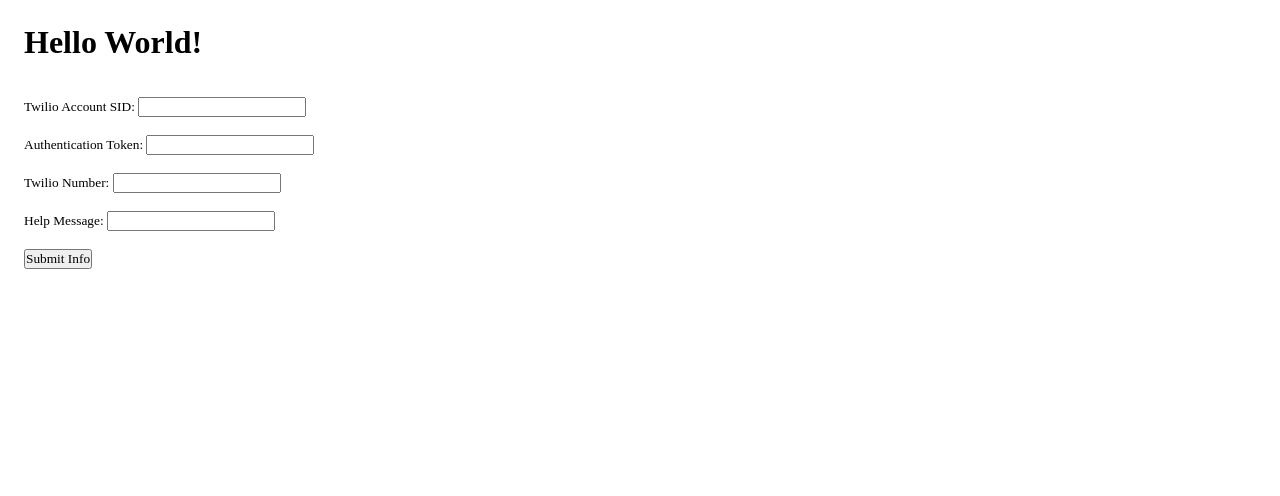
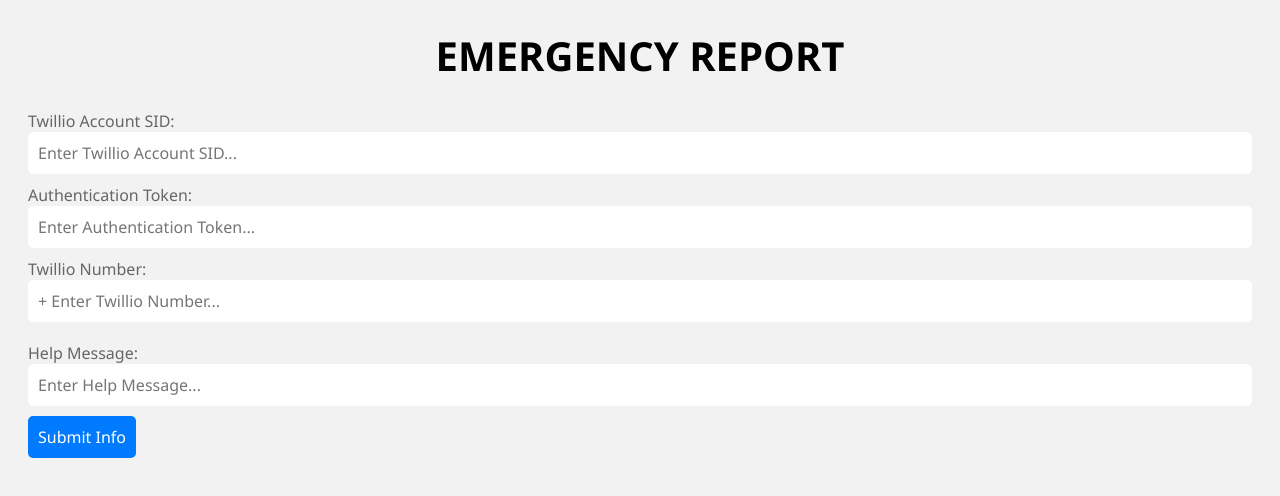
Before and after one commit to h8ya/Los-Altos-Hackathon-2023, a website: page src/index.html in a window 1280 px wide. Drawn offline with Linux system fonts and the light colour scheme.

Commit message:
Update index.html

```diff
--- a/src/index.html
+++ b/src/index.html
@@ -1,32 +1,100 @@
-<!DOCTYPE = html>
-<html lang = "en">
+<!DOCTYPE html>
+<html lang="en">
 <head>
-    <meta charset="UTF-8">
-    <meta http-equiv="X-UA-Compatible" content="IE = edge">
-    <meta name="viewport" content="width = device-width, initial-scale = 1.0">
-    <title>Report</title>
-    <link rel="stylesheet" href="main.css"/>
+  <meta charset="UTF-8">
+  <meta http-equiv="X-UA-Compatible" content="IE=edge">
+  <meta name="viewport" content="width=device-width, initial-scale=1.0">
+  <title>Emergency Report</title>
+  <style>
+    body {
+      font-family: 'Segoe UI', Tahoma, Geneva, Verdana, sans-serif;
+      background-color: #f2f2f2;
+      padding: 20px;
+    }
+
+    #title {
+      font-size: 40px;
+      margin-top: 0;
+      text-align: center;
+      font-weight: bold;
+      text-transform: uppercase;
+    }
+
+    input[type="text"] {
+      font-size: 16px;
+      padding: 10px;
+      border-radius: 5px;
+      border: none;
+      background-color: #fff;
+      margin-bottom: 10px;
+      width: 100%;
+      box-sizing: border-box;
+      font-family: 'Segoe UI', Tahoma, Geneva, Verdana, sans-serif;
+    }
+
+    small {
+      font-size: 16px;
+      color: #666;
+      margin-right: 10px;
+      font-family: 'Segoe UI', Tahoma, Geneva, Verdana, sans-serif;
+    }
+
+    button {
+      font-size: 16px;
+      padding: 10px;
+      border: none;
+      border-radius: 5px;
+      color: #fff;
+      background-color: #007bff;
+      cursor: pointer;
+      margin-right: 10px;
+      font-family: 'Segoe UI', Tahoma, Geneva, Verdana, sans-serif;
+    }
+
+    button:hover {
+      background-color: #0062cc;
+    }
+
+    #newTab, #msgView {
+      background-color: #28a745;
+    }
+
+    #newTab:hover, #msgView:hover {
+      background-color: #218838;
+    }
+
+    #blank, #er {
+      font-size: 16px;
+      color: red;
+      display: block;
+      margin-top: 10px;
+      font-family: 'Segoe UI', Tahoma, Geneva, Verdana, sans-serif;
+    }
+  </style>
 </head>
 <body>
-    <h1 id="title">Hello World!</h1>
-
-    <br><br>
-    <small>Twilio Account SID: </small>
-    <input type = "text" id="accountSid"/>
-    <br><br>
-    <small>Authentication Token: </small>
-    <input type = "text" id="authToken" />
-    <br><br>
-    <small>Twilio Number: </small>
-    <input type = "text" id="twilioNum" />
-    <strong style="color:red;"id="er"></strong>
-    <br><br>
-    <small>Help Message: </small>
-    <input type = "text" id="me" />
-    <br><br>
-    <!-- <button id = "newTab">Add User To Emergency List</button> -->
-    <button id = "noteS">Submit Info</button>
-    <strong style="color:red;" id="blank"></strong>
-    <script src = "script.js"> </script>
+  <h1 id="title">Emergency Report</h1>
+  <div>
+    <label for="accountSid"><small>Twillio Account SID:</small></label>
+    <input type="text" id="accountSid" placeholder="Enter Twillio Account SID...">
+  </div>
+  <div>
+    <label for="authToken"><small>Authentication Token:</small></label>
+    <input type="text" id="authToken" placeholder="Enter Authentication Token...">
+  </div>
+  <div>
+    <label for="twillioNum"><small>Twillio Number:</small></label>
+    <input type="text" id="twilioNum" placeholder="+ Enter Twillio Number...">
+    <span id="er"></span>
+  </div>
+  <div>
+    <label for="me"><small>Help Message:</small></label>
+    <input type="text" id="me" placeholder="Enter Help Message...">
+  </div>
+  <div>
+    <button id="noteS">Submit Info</button>
+    <span id="blank"></span>
+  </div>
+  <script src="script.js"></script>
 </body>
 </html>
```
